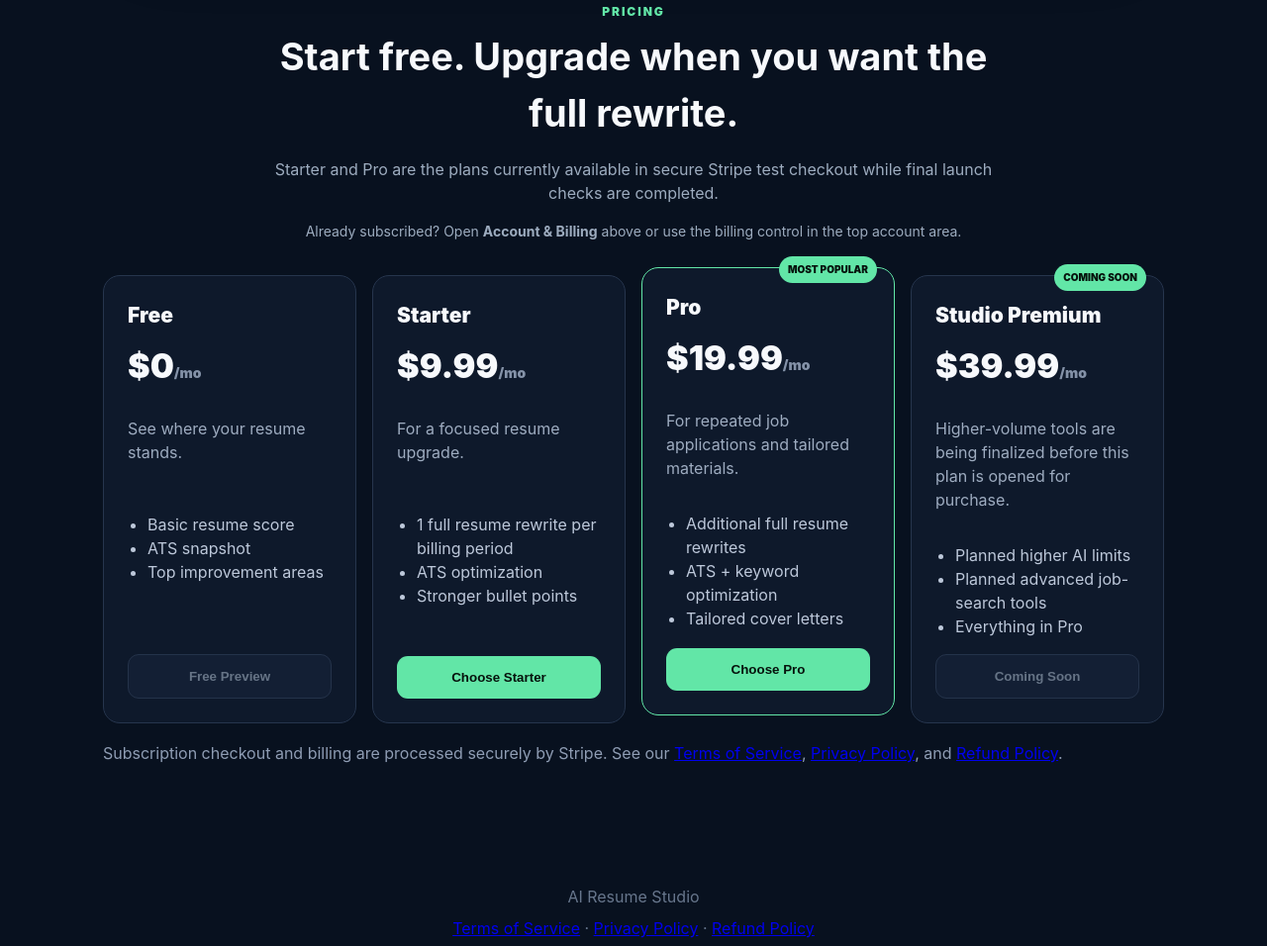
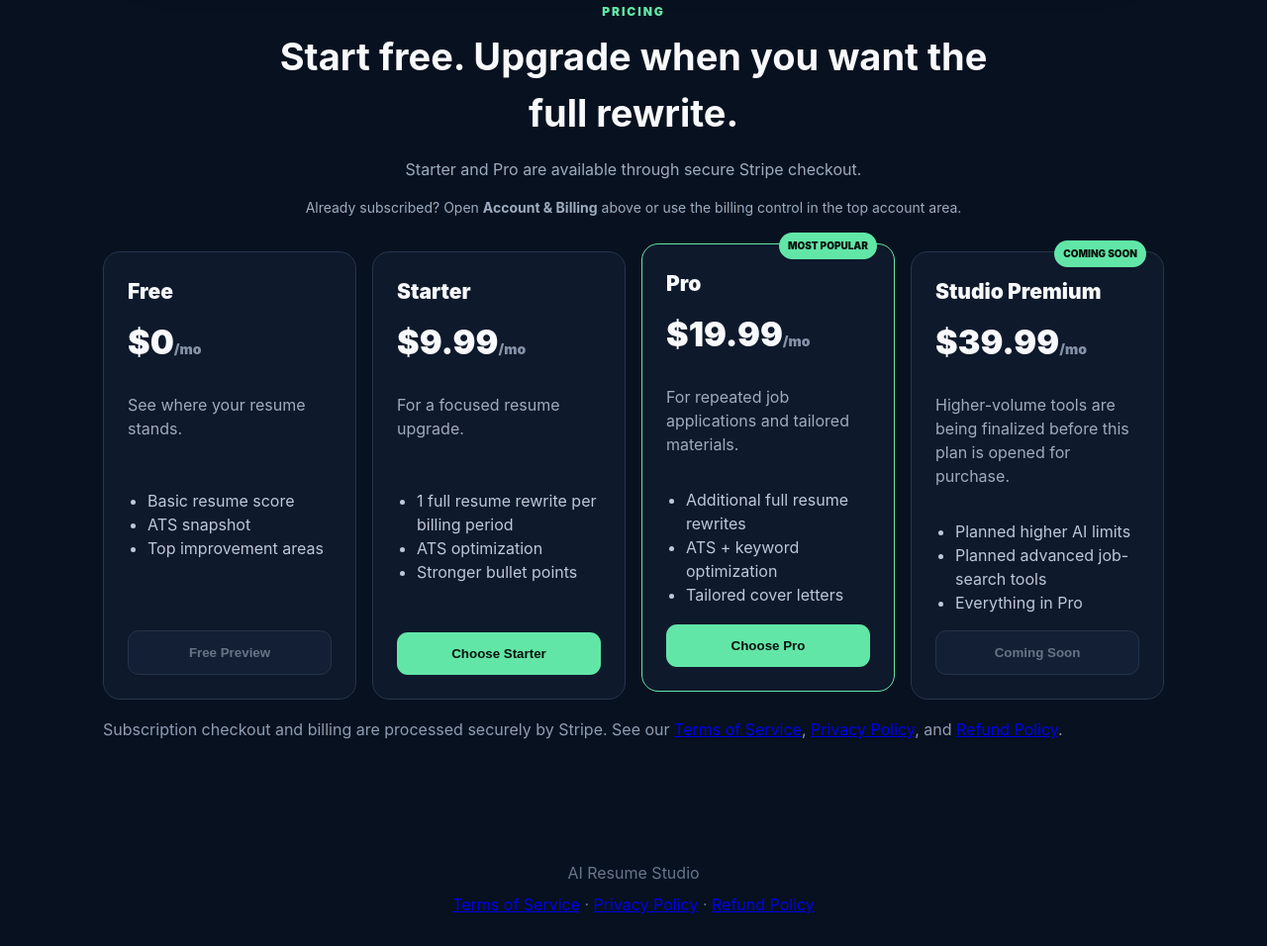
Before and after one commit to Flip419/ai-money-machine, a plain HTML site: page index.html in a window 1280 px wide. Shown: the part 2569-3525 px from the top of the page at 99% size. Drawn offline with nearby package versions, Linux system fonts and the light colour scheme; a script that the page names is missing.

Commit message:
Make pricing copy production-ready

```diff
--- a/index.html
+++ b/index.html
@@ -43,7 +43,7 @@
         </div>
       </div>
     </section>
-    <section id="pricing" class="pricing-section"><div class="pricing-intro"><div class="eyebrow">PRICING</div><h2>Start free. Upgrade when you want the full rewrite.</h2><p>Starter and Pro are the plans currently available in secure Stripe test checkout while final launch checks are completed.</p><p class="muted billing-hint">Already subscribed? Open <strong>Account & Billing</strong> above or use the billing control in the top account area.</p></div><div class="pricing-grid">
+    <section id="pricing" class="pricing-section"><div class="pricing-intro"><div class="eyebrow">PRICING</div><h2>Start free. Upgrade when you want the full rewrite.</h2><p>Starter and Pro are available through secure Stripe checkout.</p><p class="muted billing-hint">Already subscribed? Open <strong>Account & Billing</strong> above or use the billing control in the top account area.</p></div><div class="pricing-grid">
       <article class="price-card"><div class="plan-name">Free</div><div class="price">$0<span>/mo</span></div><p>See where your resume stands.</p><ul><li>Basic resume score</li><li>ATS snapshot</li><li>Top improvement areas</li></ul><button class="plan-button ghost" disabled>Free Preview</button></article>
       <article class="price-card"><div class="plan-name">Starter</div><div class="price">$9.99<span>/mo</span></div><p>For a focused resume upgrade.</p><ul><li>1 full resume rewrite per billing period</li><li>ATS optimization</li><li>Stronger bullet points</li></ul><button class="plan-button buy" data-plan="Starter">Choose Starter</button></article>
       <article class="price-card featured"><div class="popular">MOST POPULAR</div><div class="plan-name">Pro</div><div class="price">$19.99<span>/mo</span></div><p>For repeated job applications and tailored materials.</p><ul><li>Additional full resume rewrites</li><li>ATS + keyword optimization</li><li>Tailored cover letters</li></ul><button class="plan-button buy" data-plan="Pro">Choose Pro</button></article>
```
